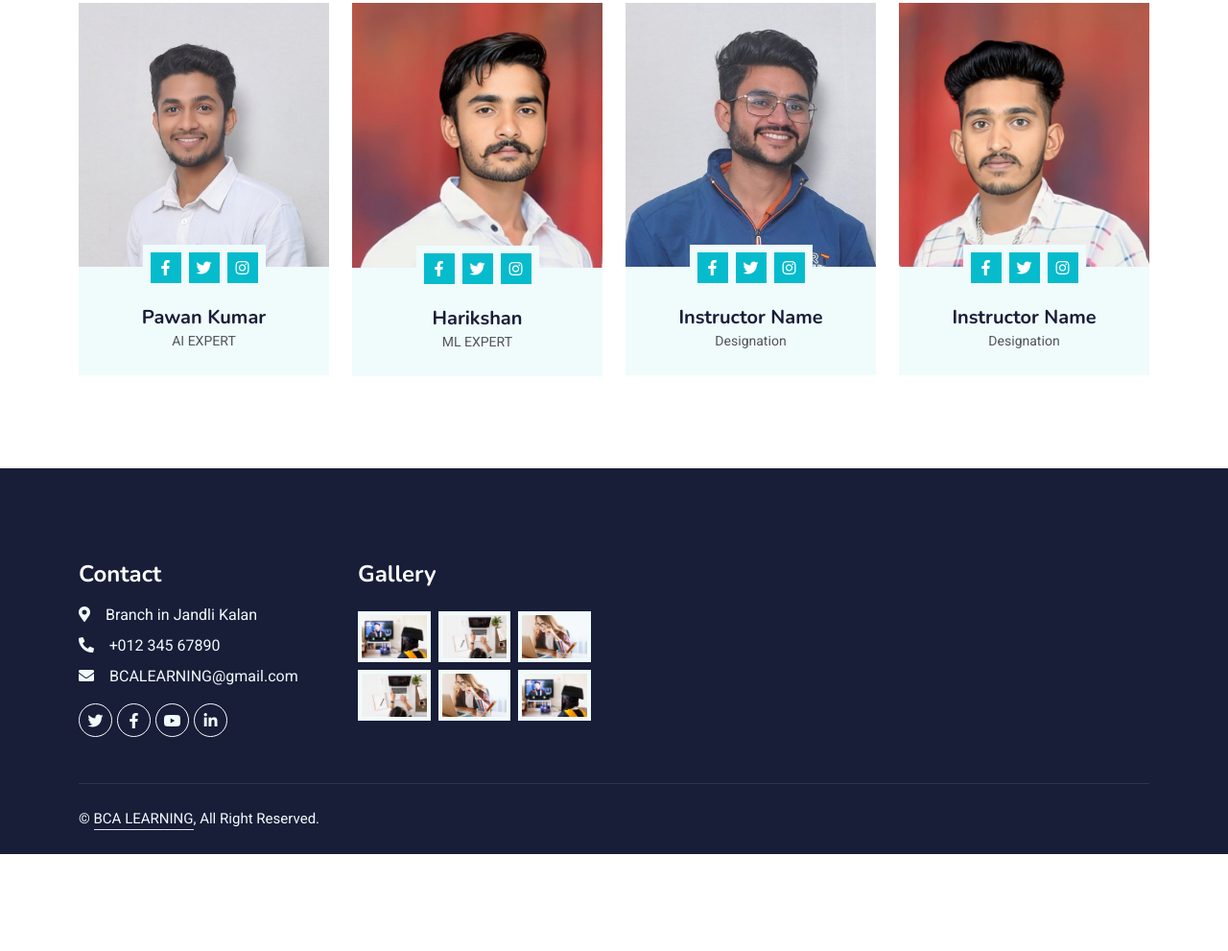
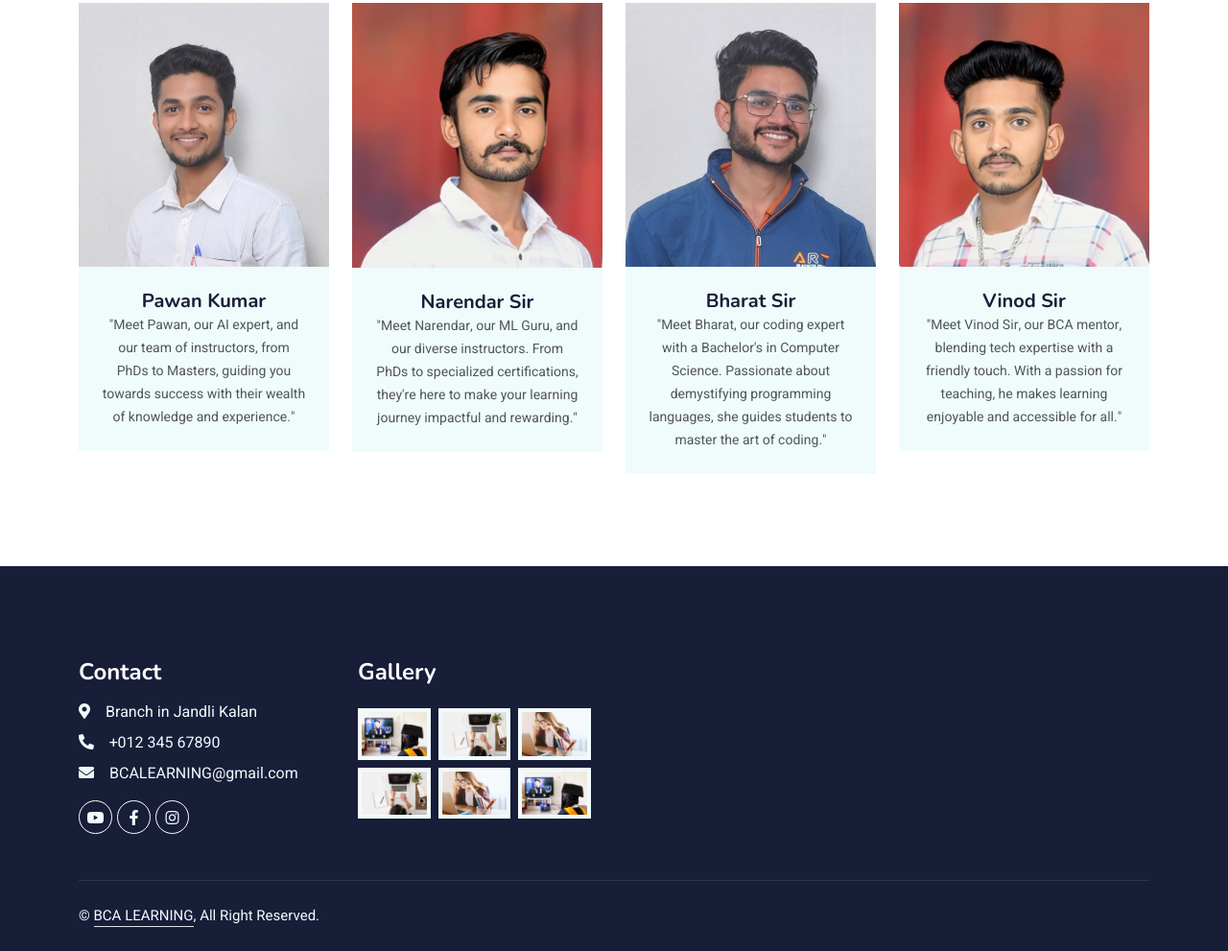
Before and after one commit to Pawan1375/BCA-LEARNING-, a plain HTML site: page about.html in a window 1280 px wide. Shown: the part 1745-2736 px from the top of the page at 96% size. Before the commit the page ends 2635 px from the top, so only its background shows below. Drawn offline with nearby package versions, Linux system fonts and the light colour scheme; a script that the page names is missing.

Commit message:
Update about.html

```diff
--- a/about.html
+++ b/about.html
@@ -169,7 +169,7 @@
 
 
     <!-- Team Start -->
-    <div class="container-xxl py-5">
+   <div class="container-xxl py-5">
         <div class="container">
             <div class="text-center wow fadeInUp" data-wow-delay="0.1s">
                 <h6 class="section-title bg-white text-center text-primary px-3">Instructors</h6>
@@ -181,16 +181,11 @@
                         <div class="overflow-hidden">
                             <img class="img-fluid" src="img/team-1.jpg" alt="">
                         </div>
-                        <div class="position-relative d-flex justify-content-center" style="margin-top: -23px;">
-                            <div class="bg-light d-flex justify-content-center pt-2 px-1">
-                                <a class="btn btn-sm-square btn-primary mx-1" href=""><i class="fab fa-facebook-f"></i></a>
-                                <a class="btn btn-sm-square btn-primary mx-1" href=""><i class="fab fa-twitter"></i></a>
-                                <a class="btn btn-sm-square btn-primary mx-1" href=""><i class="fab fa-instagram"></i></a>
-                            </div>
-                        </div>
+
                         <div class="text-center p-4">
                             <h5 class="mb-0">Pawan Kumar</h5>
-                            <small>AI EXPERT</small>
+                            <small>"Meet Pawan, our AI expert, and our team of instructors, from PhDs to Masters, guiding you towards success with their wealth of knowledge and experience."
+                            </small>
                         </div>
                     </div>
                 </div>
@@ -199,16 +194,10 @@
                         <div class="overflow-hidden">
                             <img class="img-fluid" src="img/team-2.jpg" alt="">
                         </div>
-                        <div class="position-relative d-flex justify-content-center" style="margin-top: -23px;">
-                            <div class="bg-light d-flex justify-content-center pt-2 px-1">
-                                <a class="btn btn-sm-square btn-primary mx-1" href=""><i class="fab fa-facebook-f"></i></a>
-                                <a class="btn btn-sm-square btn-primary mx-1" href=""><i class="fab fa-twitter"></i></a>
-                                <a class="btn btn-sm-square btn-primary mx-1" href=""><i class="fab fa-instagram"></i></a>
-                            </div>
-                        </div>
+
                         <div class="text-center p-4">
-                            <h5 class="mb-0">Harikshan</h5>
-                            <small>ML EXPERT</small>
+                            <h5 class="mb-0">Narendar Sir</h5>
+                            <small>"Meet Narendar, our ML Guru, and our diverse instructors. From PhDs to specialized certifications, they're here to make your learning journey impactful and rewarding."</small>
                         </div>
                     </div>
                 </div>
@@ -217,16 +206,10 @@
                         <div class="overflow-hidden">
                             <img class="img-fluid" src="img/team-3.jpg" alt="">
                         </div>
-                        <div class="position-relative d-flex justify-content-center" style="margin-top: -23px;">
-                            <div class="bg-light d-flex justify-content-center pt-2 px-1">
-                                <a class="btn btn-sm-square btn-primary mx-1" href=""><i class="fab fa-facebook-f"></i></a>
-                                <a class="btn btn-sm-square btn-primary mx-1" href=""><i class="fab fa-twitter"></i></a>
-                                <a class="btn btn-sm-square btn-primary mx-1" href=""><i class="fab fa-instagram"></i></a>
-                            </div>
-                        </div>
+
                         <div class="text-center p-4">
-                            <h5 class="mb-0">Instructor Name</h5>
-                            <small>Designation</small>
+                            <h5 class="mb-0">Bharat Sir</h5>
+                            <small>"Meet Bharat, our coding expert with a Bachelor's in Computer Science. Passionate about demystifying programming languages, she guides students to master the art of coding."</small>
                         </div>
                     </div>
                 </div>
@@ -235,16 +218,10 @@
                         <div class="overflow-hidden">
                             <img class="img-fluid" src="img/team-4.jpg" alt="">
                         </div>
-                        <div class="position-relative d-flex justify-content-center" style="margin-top: -23px;">
-                            <div class="bg-light d-flex justify-content-center pt-2 px-1">
-                                <a class="btn btn-sm-square btn-primary mx-1" href=""><i class="fab fa-facebook-f"></i></a>
-                                <a class="btn btn-sm-square btn-primary mx-1" href=""><i class="fab fa-twitter"></i></a>
-                                <a class="btn btn-sm-square btn-primary mx-1" href=""><i class="fab fa-instagram"></i></a>
-                            </div>
-                        </div>
+
                         <div class="text-center p-4">
-                            <h5 class="mb-0">Instructor Name</h5>
-                            <small>Designation</small>
+                            <h5 class="mb-0">Vinod Sir</h5>
+                            <small>"Meet Vinod Sir, our BCA mentor, blending tech expertise with a friendly touch. With a passion for teaching, he makes learning enjoyable and accessible for all."</small>
                         </div>
                     </div>
                 </div>
@@ -264,11 +241,14 @@
                     <p class="mb-2"><i class="fa fa-map-marker-alt me-3"></i>Branch in Jandli Kalan</p>
                     <p class="mb-2"><i class="fa fa-phone-alt me-3"></i>+012 345 67890</p>
                     <p class="mb-2"><i class="fa fa-envelope me-3"></i>BCALEARNING@gmail.com</p>
-                    <div class="d-flex pt-2">
-                        <a class="btn btn-outline-light btn-social" href=""><i class="fab fa-twitter"></i></a>
-                        <a class="btn btn-outline-light btn-social" href=""><i class="fab fa-facebook-f"></i></a>
-                        <a class="btn btn-outline-light btn-social" href=""><i class="fab fa-youtube"></i></a>
-                        <a class="btn btn-outline-light btn-social" href=""><i class="fab fa-linkedin-in"></i></a>
+                     <div class="d-flex pt-2">
+                        <a class="btn btn-outline-light btn-social" href="https://www.youtube.com/channel/UCqUuRR0POrCn8qOIvS8ZMeA" target="_blank"><i class="fab fa-youtube"></i></a>
+
+                        <a class="btn btn-outline-light btn-social" href="https://www.facebook.com/profile.php?id=100089721904233&mibextid=ZbWKwL" target="_blank"><i class="fab fa-facebook-f"></i></a>
+
+                        <a class="btn btn-outline-light btn-social" href="https://www.instagram.com/pawanbinnu?igsh=bW40MjVjZnE3dXhx" target="_blank"><i class="fab fa-instagram"></i></a>
+
+
                     </div>
                 </div>
                 <div class="col-lg-3 col-md-6">
```
